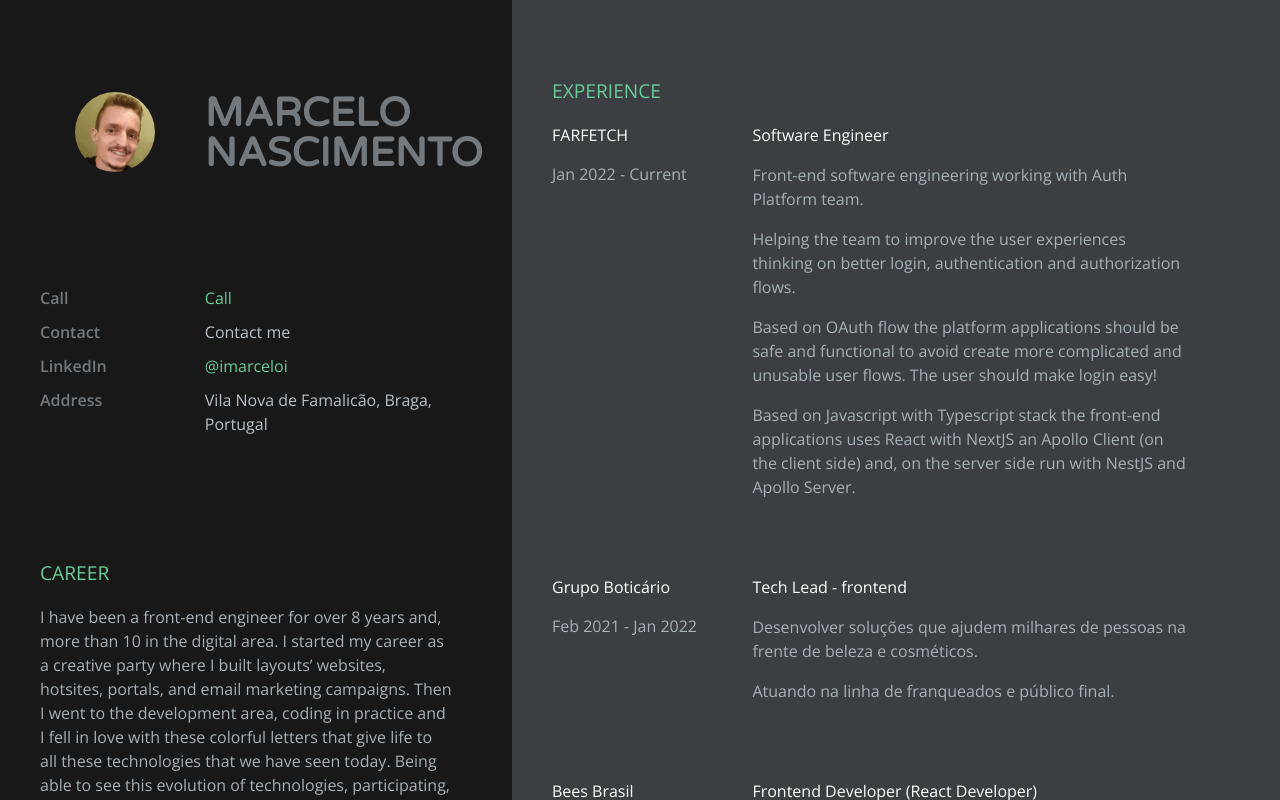
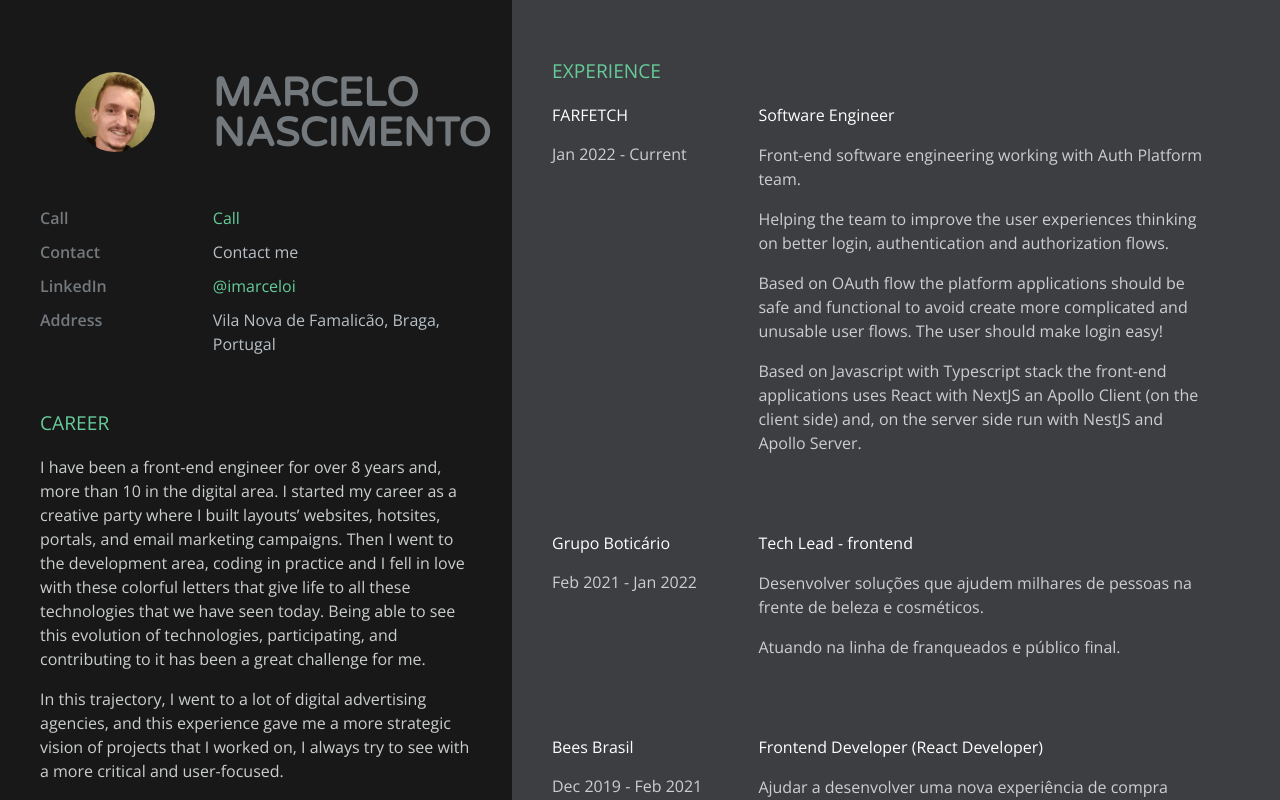
Before and after one commit to imarceloi/cv, a React (Create React App) app: page / in a window 1280 px wide. Shown: the top 800 px of the page. Built offline with nearby package versions, Linux system fonts and the light colour scheme.

Commit message:
feat: add scroll control and update css

```diff
--- a/src/App.scss
+++ b/src/App.scss
@@ -44,22 +44,19 @@ ul {
   color: colors.$boldColor;
   font-weight: 400;
 }
-
 .resume-wrapper {
   background-color: colors.$skillsBg;
   position: relative;
   text-align: center;
   height: 100%;
 }
-
 .container {
   min-height: 600px;
 }
-
 .experience {
   background: colors.$skillsBg;
   width: 60%;
-  float: left;
+  float: right;
   position: relative;
   color: colors.$skillsColor;
   font-weight: 300;
@@ -79,12 +76,12 @@ ul {
 }
 
 .section-padding {
-  padding: 60px 60px 40px 40px;
+  padding: 40px 40px;
   @include breakpoint.breakpoint(tablet) {
-    padding: 80px 15% 40px 10%;
+    padding: 20px 10% 40px 10%;
   }
   @include breakpoint.breakpoint(mobile) {
-    padding: 40px 10% 20px 5%;
+    padding: 40px 5% 20px 5%;
   }
 }
 
--- a/src/App.tsx
+++ b/src/App.tsx
@@ -17,11 +17,14 @@ function App() {
             {experiences.map((experience, index) => (
               <Experience key={`experience_${index}`} experience={experience} />
             ))}
+          </div>
+          <div className="clearfix"></div>
 
           <div className="section-wrapper clearfix">
             <h3 className="section-title">Skills</h3>
             <Skills />
           </div>
+          <div className="clearfix"></div>
 
           <div className="section-wrapper clearfix">
             <h3 className="section-title">Hobbies</h3>
@@ -35,7 +38,6 @@ function App() {
               elit facilisis, adipiscing leo in, dignissim magna.
             </p>
           </div>
-          </div>
         </section>
 
         <div className="clearfix"></div>
--- a/src/assets/scss/foundation/_colors.scss
+++ b/src/assets/scss/foundation/_colors.scss
@@ -1,7 +1,7 @@
 $profileBg: #181818;
 $skillsBg: #3d3e42;
 $profileColor: #b8c0c6;
-$skillsColor: #a7b0b6;
+$skillsColor: #cccecf;
 $linkColor: #66cc99;
 $boldColor: #74797d;
 $time: 0.6s;
--- a/src/components/Experience/Experience.tsx
+++ b/src/components/Experience/Experience.tsx
@@ -29,6 +29,7 @@ export const Experience = ({
           ))}
         </div>
       </div>
+      <div className="clearfix"></div>
     </div>
   );
 };
--- a/src/components/Profile/Profile.scss
+++ b/src/components/Profile/Profile.scss
@@ -2,6 +2,20 @@
 @use "../../assets/scss/foundation/_colors.scss" as colors;
 
 .profile {
+  &::-webkit-scrollbar {
+    width: 2px;
+  }
+  &::-webkit-scrollbar-track {
+    background: colors.$skillsBg;
+  }
+  &::-webkit-scrollbar-thumb {
+    background: colors.$skillsColor;
+  }
+  &::-webkit-scrollbar-thumb:hover {
+    background: #555;
+    width: 5px;
+  }
+
   background: colors.$profileBg;
   width: 40%;
   float: left;
@@ -71,16 +85,15 @@
       height: 150px;
     }
     @include breakpoint.breakpoint(laptop) {
-      width: 200px;
-      height: 200px;
+      width: 130px;
+      height: 130px;
     }
     @include breakpoint.breakpoint(mobile) {
-      width: 180px;
-      height: 180px;
+      width: 130px;
+      height: 130px;
     }
   }
   .contact-info {
-    margin-top: 60px;
     font-weight: 300;
     @include breakpoint.breakpoint(laptop) {
       margin-top: 30px;
@@ -105,8 +118,7 @@
   .contact-presentation {
     text-align: left;
     font-weight: 300;
-    margin-top: 80px;
-    margin-bottom: 100px;
+    margin-top: 10px;
     @include breakpoint.breakpoint(laptop) {
       margin-top: 50px;
       margin-bottom: 70px;
@@ -128,4 +140,13 @@
   .st1 {
     fill: #66cc99;
   }
+
+  @media screen {
+    &.fixed {
+      position: fixed;
+      height: 100%;
+      overflow-x: hidden;
+      overflow-y: auto;
+    }
+  }
 }
--- a/src/components/Profile/Profile.tsx
+++ b/src/components/Profile/Profile.tsx
@@ -1,10 +1,30 @@
 import "./Profile.scss";
 import marcelo from "../../assets/images/marcelo.jpg";
+import { useEffect, useRef, useState } from "react";
+const paddings = 80; // default paddings top plus bottom
 
 export const Profile = (): JSX.Element => {
+  const [windowY, setWindowY] = useState<number>();
+  const elementRef = useRef<HTMLElement>(null);
+  const containerRef = useRef<HTMLDivElement>(null);
+  const offsetHeight =
+    (containerRef.current?.offsetHeight || 0 + paddings) - window.innerHeight;
+
+  useEffect(() => {
+    function updatePosition() {
+      window.scrollY > offsetHeight
+        ? elementRef.current?.classList.add("fixed")
+        : elementRef.current?.classList.remove("fixed");
+      setWindowY(window.scrollY);
+    }
+    window.addEventListener("scroll", updatePosition);
+    updatePosition();
+    return () => window.removeEventListener("scroll", updatePosition);
+  }, [offsetHeight]);
+
   return (
-    <section className="profile section-padding">
-      <div className="container">
+    <section ref={elementRef} className="profile section-padding ">
+      <div ref={containerRef} className="container">
         <div className="picture-resume-wrapper">
           <div className="picture-resume">
             <span>
--- a/src/components/Skills/Skills.scss
+++ b/src/components/Skills/Skills.scss
@@ -9,9 +9,6 @@
     @include breakpoint.breakpoint(upLaptop) {
       display: inline-flex;
       width: 50%;
-    }
-    &.left-skills,
-    &.right-skills {
     }
     &.left-skills {
       @include breakpoint.breakpoint(upLaptop) {
```
Also changed, not shown: src/hooks/useScroll/useScroll.ts (added, +18 -0 lines). Lines whose indentation alone changed are shown as unchanged.
